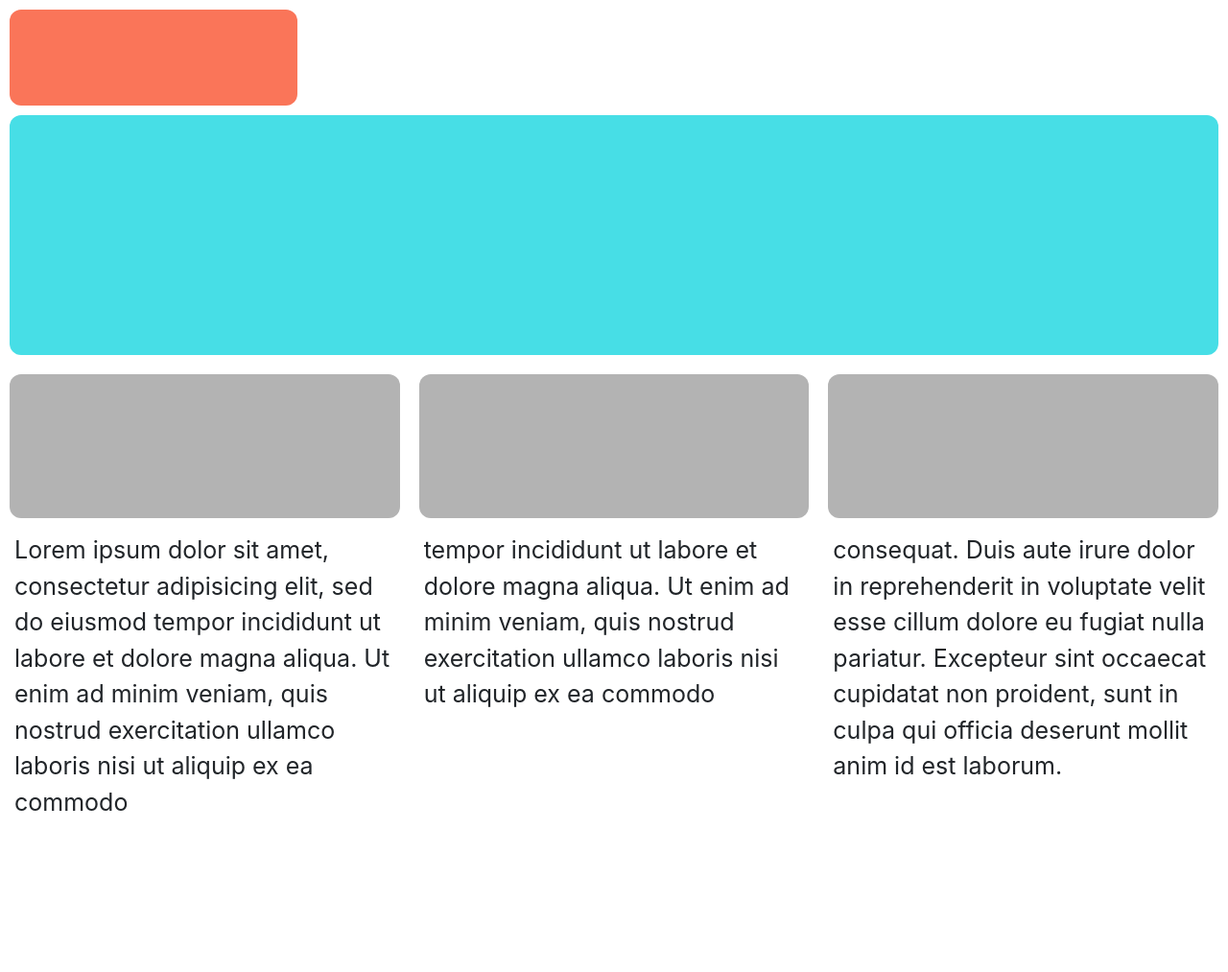
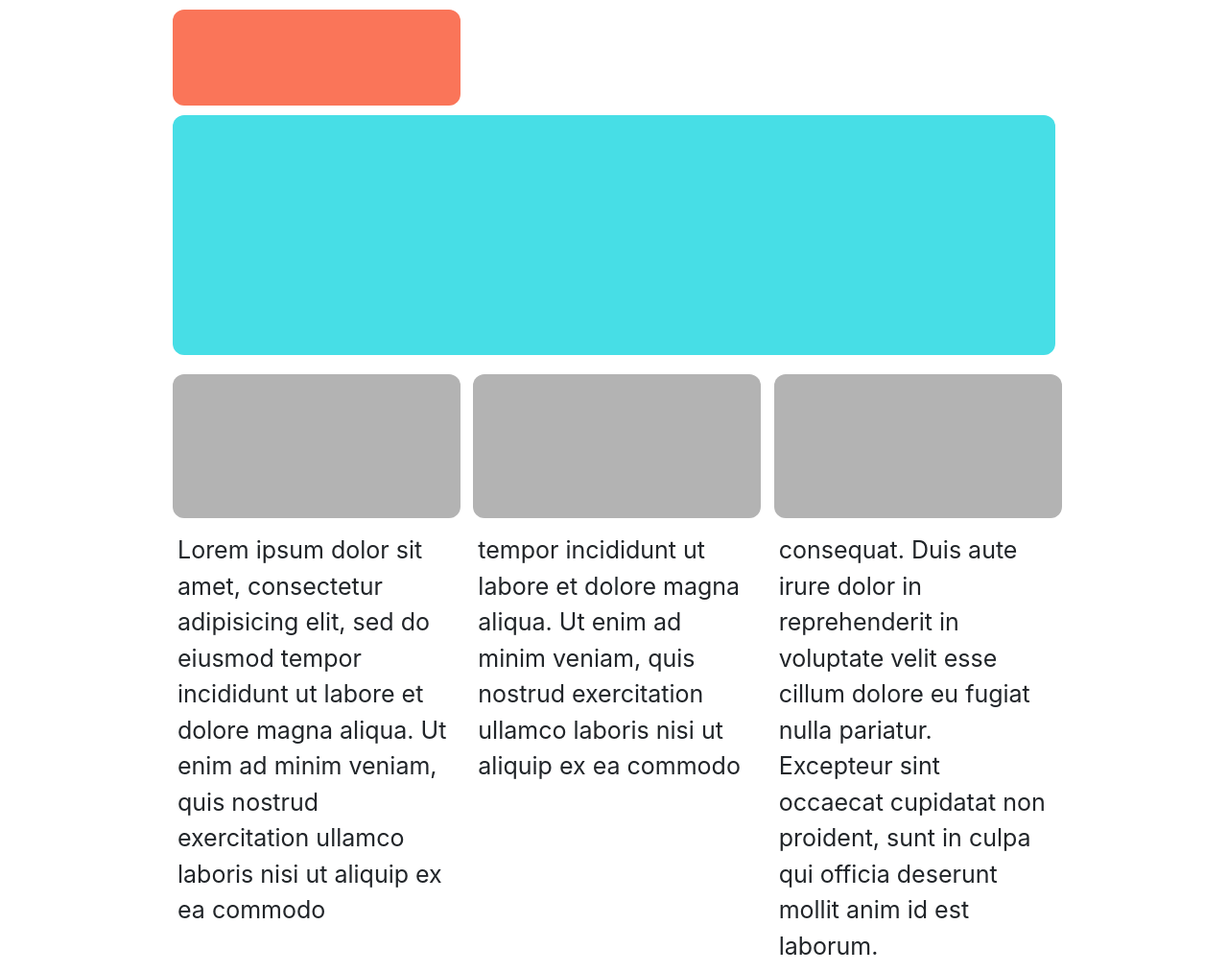
Before and after one commit to ArtemChepeliuk/RWD_HW_adv, a plain HTML site: page index.html in a window 1280 px wide. Shown: the whole page at 96% size. Before the commit the page ends 870 px from the top, so only its background shows below. Drawn offline with nearby package versions, Linux system fonts and the light colour scheme.

Commit message:
add adaptive

```diff
--- a/css/style.css
+++ b/css/style.css
@@ -46,6 +46,7 @@ padding: 0 10px;
 @media screen and (min-width: 1024px) {
 .contain {
 margin: 0 auto;
+max-width: 960px;
 }
 .content-blok {
 width: 33.333333%;
--- a/index.html
+++ b/index.html
@@ -8,6 +8,7 @@
 		<link rel="stylesheet" href="https://maxcdn.bootstrapcdn.com/bootstrap/4.0.0/css/bootstrap.min.css" integrity="sha384-Gn5384xqQ1aoWXA+058RXPxPg6fy4IWvTNh0E263XmFcJlSAwiGgFAW/dAiS6JXm" crossorigin="anonymous">
 	</head>
 	<body>
+		<div class="contain">
 			<header>
 				<div class="logo"></div>
 			</header>
@@ -36,5 +37,6 @@
 					</div>
 				</div>
 			</main>
+		</div>
 	</body>
 </html>
```
Lines whose indentation alone changed are shown as unchanged.
